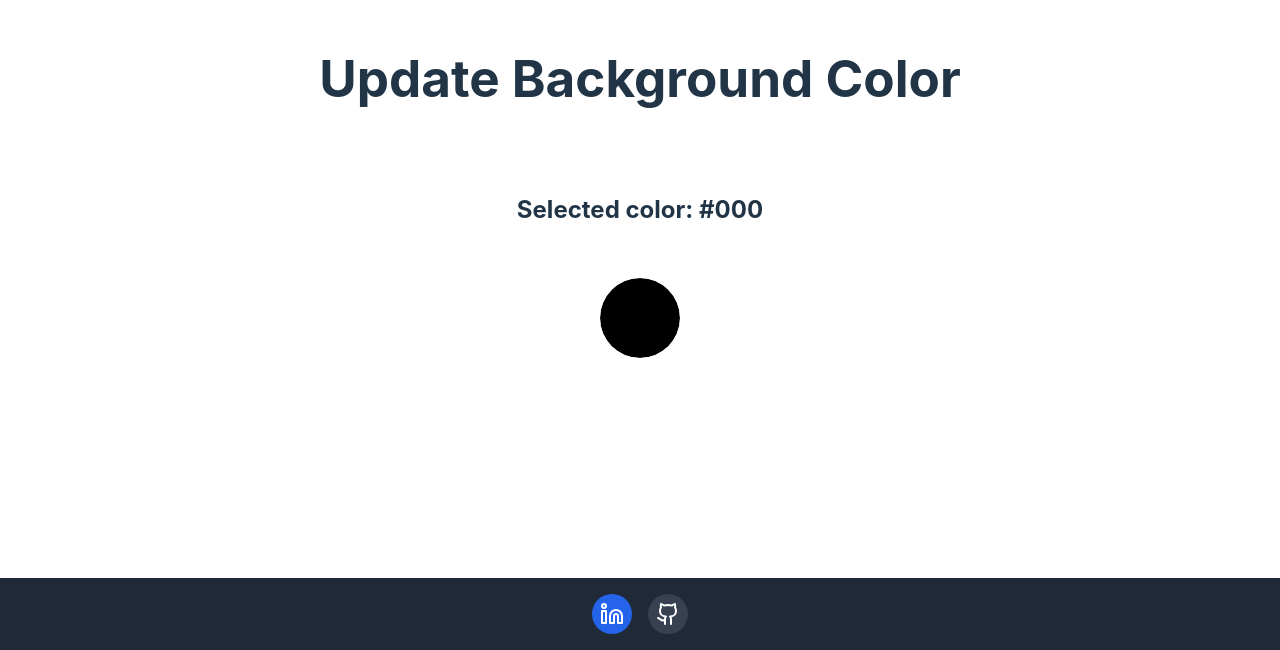
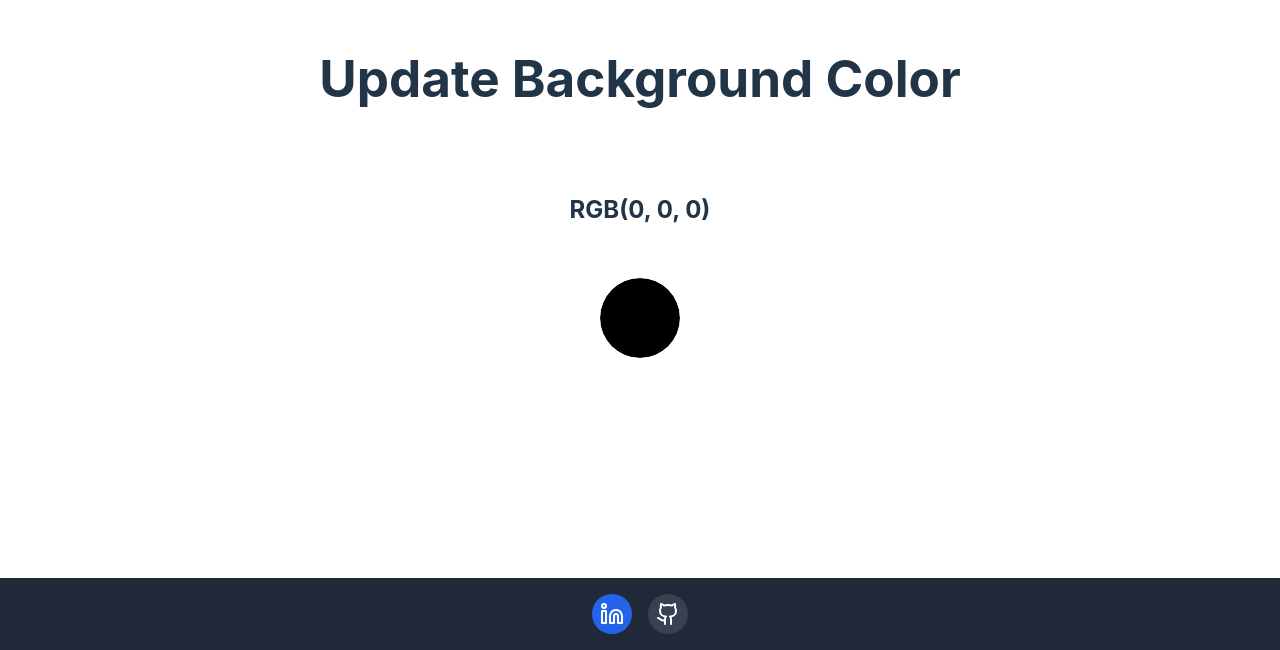
Before and after one commit to mesajil/change-bg-color, a React (Vite) app: page / in a window 1280 px wide. Shown: the part 150-800 px from the top of the page. Built offline with nearby package versions, Linux system fonts and the light colour scheme; no server answers.

Commit message:
feat(popup): Add getCurrentBgColor

```diff
--- a/src/App.tsx
+++ b/src/App.tsx
@@ -1,15 +1,15 @@
-import { useState } from 'react'
+import React, { useState, useEffect } from 'react'
 import './App.css'
 import Footer from './popup/Footer/Footer'
+import { black, hexToRgb, rgbToHex } from './utils/utils'
 
 function App() {
-  const [color, setColor] = useState<string>('#000')
+  const [color, setColor] = useState<string>(black)
 
   // Function to update background color
   const changeBgColor = async (newColor: string) => {
     let [tab] = await chrome.tabs.query({ active: true, currentWindow: true })
-    if (tab.id) {
-      console.log({ 'tab.id': tab.id })
+    if (tab?.id) {
       chrome.scripting.executeScript({
         target: { tabId: tab.id },
         args: [newColor],
@@ -20,11 +20,33 @@ function App() {
     }
   }
 
+  // Function to get the current background color of the page
+  const getCurrentBgColor = async () => {
+    let [tab] = await chrome.tabs.query({ active: true, currentWindow: true })
+    if (tab?.id) {
+      const [{ result: bgColor }] = await chrome.scripting.executeScript({
+        target: { tabId: tab.id },
+        func: () => {
+          const bgColor = window.getComputedStyle(document.body).backgroundColor
+          return bgColor
+        },
+      })
+
+      // Convert RGB color to Hex
+      setColor(rgbToHex(bgColor) || black)
+    }
+  }
+
+  // UseEffect to get the background color when the component mounts
+  useEffect(() => {
+    getCurrentBgColor()
+  }, [])
+
   // Handler for color change event
   const handleColorChange = (e: React.ChangeEvent<HTMLInputElement>) => {
-    const newColor: string = e.currentTarget.value
-    setColor(newColor)
-    changeBgColor(newColor)
+    const hexColor: string = e.currentTarget.value
+    setColor(hexColor)
+    changeBgColor(hexColor)
   }
 
   // Popup
@@ -33,11 +55,11 @@ function App() {
       <div></div>
       <h1>Update Background Color</h1>
       <div className='card'>
-        <h2>Selected color: {color}</h2>
+        <h2>{hexToRgb(color).toUpperCase()}</h2>
         <div>
-          <input type='color' className='color-circle' onChange={handleColorChange} />
+          <input type='color' className='color-circle' onChange={handleColorChange} value={color} />
         </div>
-        <Footer></Footer>
+        <Footer />
       </div>
     </>
   )
--- /dev/null
+++ b/src/utils/utils.ts
@@ -0,0 +1,25 @@
+const black = '#000000'
+
+// Convert RGB color to Hexadecimal
+const rgbToHex = (rgb: string | undefined) => {
+  const result = rgb?.match(/\d+/g)
+  if (result && result.length >= 3) {
+    const r = parseInt(result[0]).toString(16).padStart(2, '0')
+    const g = parseInt(result[1]).toString(16).padStart(2, '0')
+    const b = parseInt(result[2]).toString(16).padStart(2, '0')
+    return `#${r}${g}${b}`
+  }
+  return black // Default to black if parsing fails
+}
+
+// Convert Hex color to RGB
+const hexToRgb = (hex: string): string => {
+  const normalizedHex = hex.replace('#', '')
+  const bigint = parseInt(normalizedHex, 16)
+  const r = (bigint >> 16) & 255
+  const g = (bigint >> 8) & 255
+  const b = bigint & 255
+  return `rgb(${r}, ${g}, ${b})`
+}
+
+export { black, rgbToHex, hexToRgb }
```
